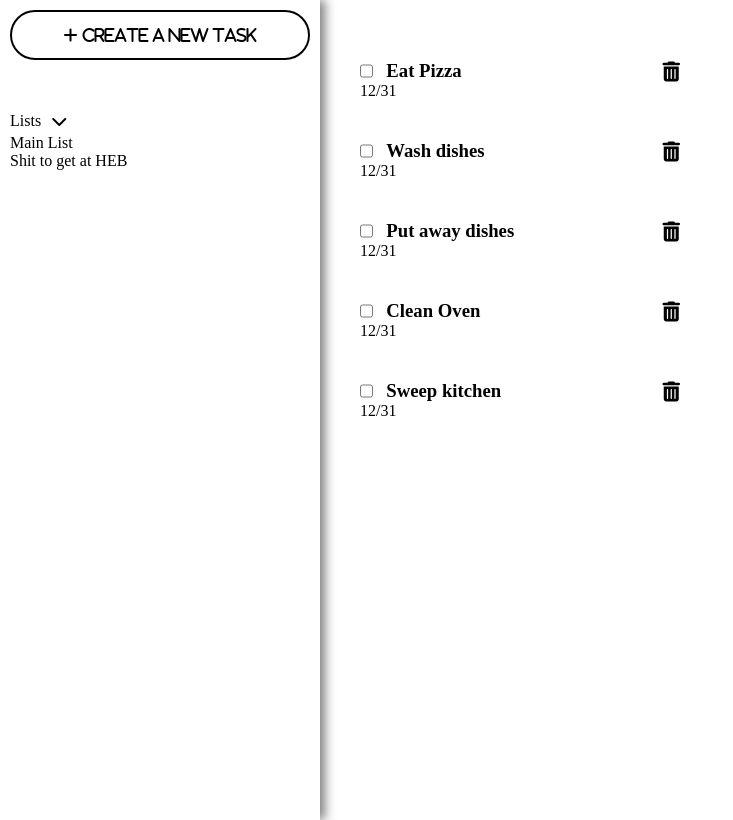
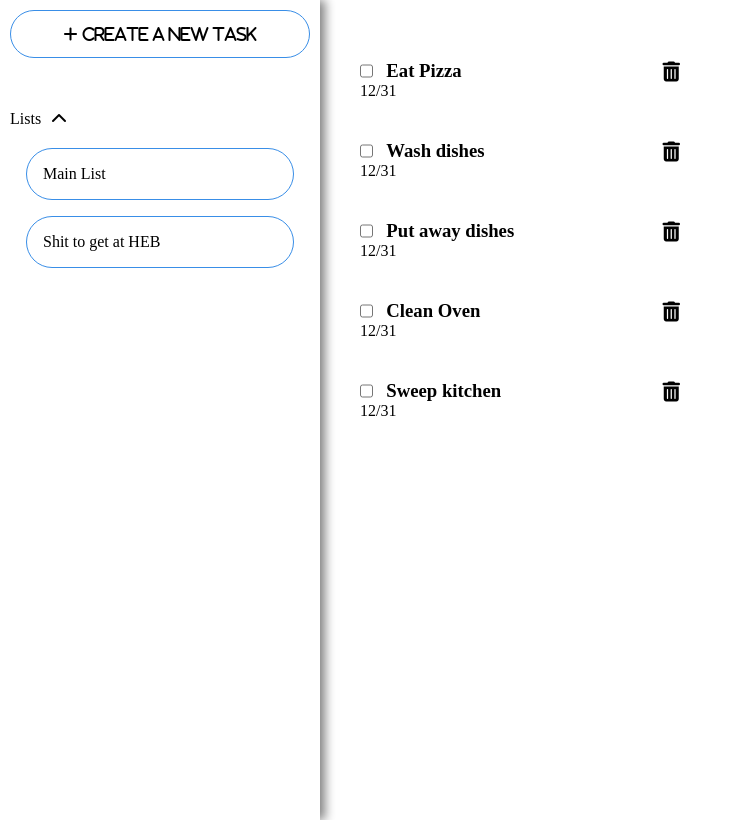
Before and after one commit to jperales64/todo-list, a website built with webpack: page dist/index.html in a window 1280 px wide. Both pictures are taken after a click on the element 59 px from the left and 121 px from the top of the page. Shown: the whole page, without its empty margins (0-733 px from the left). Built offline with nearby package versions, Linux system fonts and the light colour scheme.

Commit message:
style changes

```diff
--- a/src/style.css
+++ b/src/style.css
@@ -3,7 +3,11 @@
     margin: 0;
 }
 
-header {
+body {
+    overflow: hidden;
+}
+
+Z header {
     background-color: #398ee7;
 }
 
@@ -22,8 +26,10 @@ header {
 }
 
 .add-button {
-    border-radius: 500px;
+    border-radius: 50px;
     border-style: solid;
+    border-color: #398ee7;
+    border-width: 1px;
     padding: 15px 32px;
     text-align: center;
     text-decoration: none;
@@ -56,6 +62,35 @@ header {
     background-color: rgba(0, 0, 0, 0);
     border-radius: 50%;
     padding: 5px;
+    transition: .6s;
+}
+
+.list-array-div {
+    max-height: 0;
+    overflow: hidden;
+    transition: max-height .4s linear;
+}
+
+.list-array-item {
+    padding: 1em;
+    margin: 1em;
+    background-color: white;
+    border: 1px solid #398ee7;
+    border-radius: 50px;
+}
+
+.list-array-item:hover {
+    background-color: #398ee7;
+    color: white;
+}
+
+.list-array-item:active {
+    background-color: #0071c6;
+    transform: scale(0.98);
+}
+
+.list-label-icon-rotate {
+    transform: rotate(180deg);
 }
 
 .list-label-icon:hover {
@@ -63,22 +98,17 @@ header {
     color: white;
 }
 
-body {
-    overflow: hidden;
+.list-label-icon:active {
+    color: #0071c6;
+    transform: scale(0.98);
 }
 
-.content {
+.lis .content {
     height: 100vh;
 }
 
 .main-div {
     width: 100%;
-}
-
-.toolbar {
-    width: 300px;
-    flex-direction: column;
-    padding: 10px;
 }
 
 .list-view {
@@ -168,14 +198,3 @@ body {
 .checkbox {
     margin-right: 1em;
 }
-
-.list-label {}
-
-.active,
-.list-label:hover {}
-
-.list-array-div {
-    max-height: 0;
-    overflow: hidden;
-    transition: max-height 0.2s ease-out;
-}
--- a/src/webPage.js
+++ b/src/webPage.js
@@ -31,7 +31,7 @@ const displayWebPage = () => {
     listArrayDiv.classList.add('list-array-div');
 
     listLabelIcon.addEventListener("click", function() {
-        listLabelIcon.classList.toggle("active");
+        listLabelIcon.classList.toggle("list-label-icon-rotate");
         const content = document.querySelector('.list-array-div');
         if (content.style.maxHeight) {
             content.style.maxHeight = null;
```
Also changed, not shown: dist/main.js.
